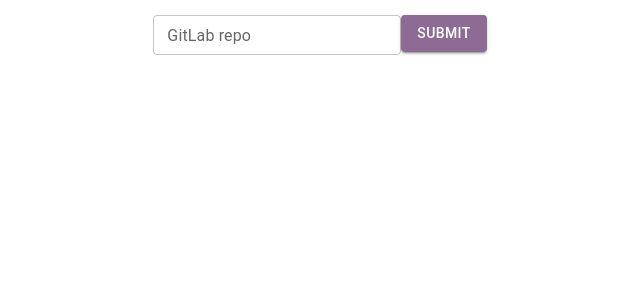
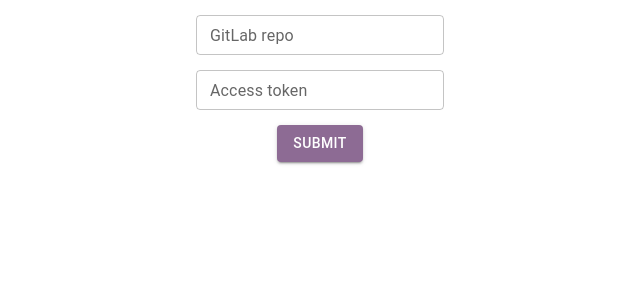
Before and after one commit to millieba/webdev-project2, a React (Create React App) app in the folder prosjekt-2/: page / in a window 1280 px wide. Shown: the top 300 px of the page, without its empty margins (320-960 px from the left). Built offline with nearby package versions, Linux system fonts and the light colour scheme.

Commit message:
Added textfield for access token

```diff
--- a/prosjekt-2/src/components/SendLink.tsx
+++ b/prosjekt-2/src/components/SendLink.tsx
@@ -4,12 +4,17 @@
 
 
 function SendLink() {
+
+
   return (
     // To adjust the colors on the MUI-components, use theme in index.tsx
       <div>
-        <Box sx={{ mt: "15px" }}>
-          <TextField id="send-link" variant='outlined' label="GitLab repo" size="small" />
-          <Button variant="contained">
+        <Box>
+          <TextField id="send-link-field" variant='outlined' label="GitLab repo" size="small" sx={{ mt: "15px" }} />
+          <br />
+          <TextField id="access-token-field" variant='outlined' label="Access token" size="small" sx={{ mt: "15px" }} />
+          <br />
+          <Button id="access-token" variant="contained" sx={{ mt: "15px" }}>
             Submit
           </Button>
         </Box>
```
